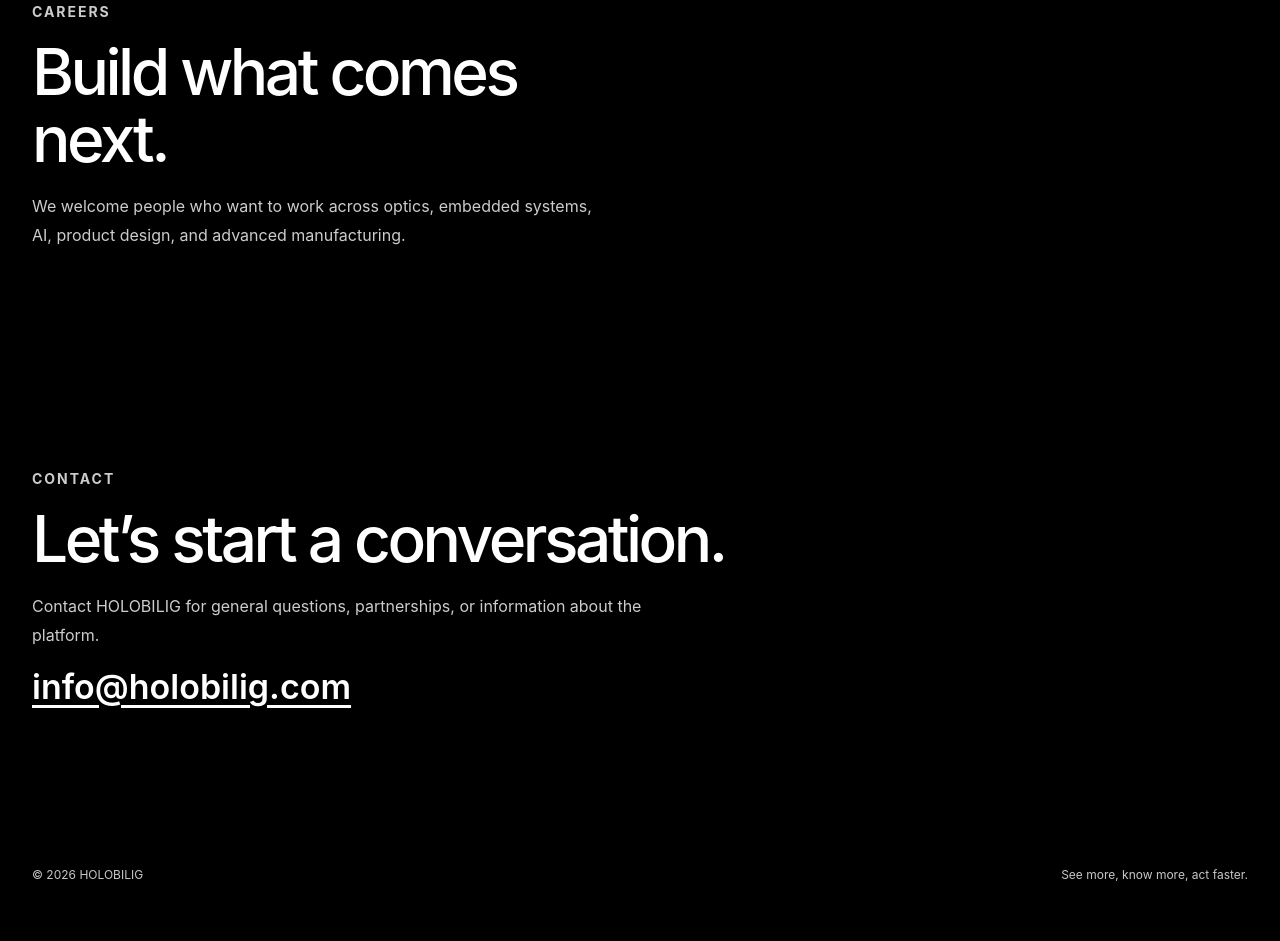
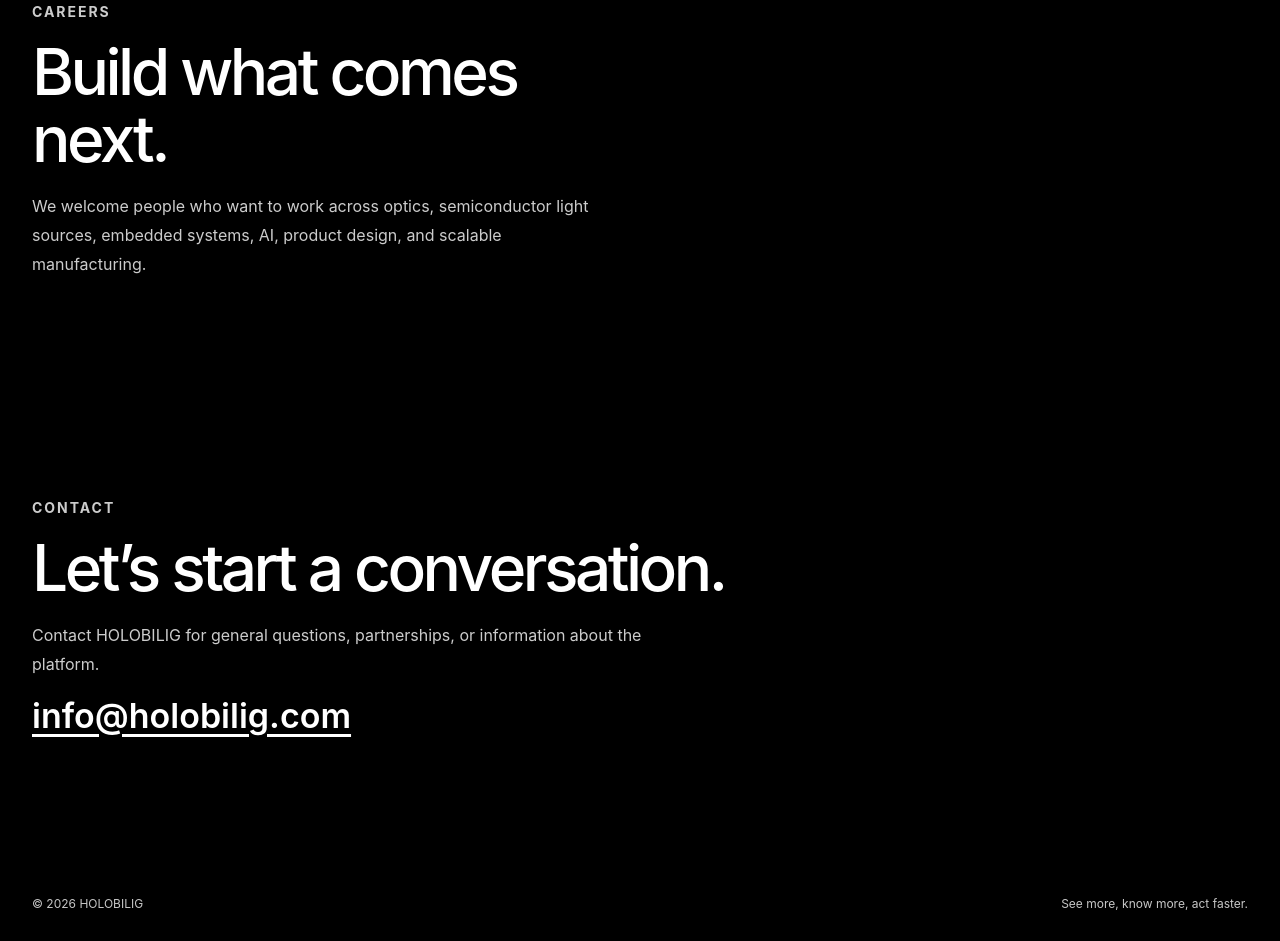
Before and after one commit to pemgenc/haytham-vision-site, a plain HTML site: page index.html in a window 1280 px wide. Shown: the part 3282-4223 px from the top of the page. Before the commit the page ends 4194 px from the top, so only its background shows below. Drawn offline with Linux system fonts and the light colour scheme.

Commit message:
Update index.html

```diff
--- a/index.html
+++ b/index.html
@@ -531,7 +531,7 @@
           <p class="eyebrow" data-i18n="careersEyebrow">Careers</p>
           <div class="section-heading">
             <h2 data-i18n="careersTitle">Build what comes next.</h2>
-            <p data-i18n="careersDescription">We welcome people who want to work across optics, embedded systems, AI, product design, and advanced manufacturing.</p>
+            <p data-i18n="careersDescription">We welcome people who want to work across optics, semiconductor light sources, embedded systems, AI, product design, and scalable manufacturing.</p>
           </div>
         </div>
       </div>
@@ -602,7 +602,7 @@
         technologyImage: "Optical display components integrated into a glasses temple",
         careersEyebrow: "Careers",
         careersTitle: "Build what comes next.",
-        careersDescription: "We welcome people who want to work across optics, embedded systems, AI, product design, and advanced manufacturing.",
+        careersDescription: "We welcome people who want to work across optics, semiconductor light sources, embedded systems, AI, product design, and scalable manufacturing.",
         careersImage: "Engineering team working on wearable optical technology",
         contactEyebrow: "Contact",
         contactTitle: "Let’s start a conversation.",
@@ -653,7 +653,7 @@
         technologyImage: "Gözlük sapına entegre edilmiş optik ekran bileşenleri",
         careersEyebrow: "Kariyer",
         careersTitle: "Geleceği birlikte inşa edelim.",
-        careersDescription: "Optik, gömülü sistemler, yapay zekâ, ürün tasarımı ve ileri üretim alanlarında çalışmak isteyen herkesi bekliyoruz.",
+        careersDescription: "Optik, yarıiletken ışık kaynakları, gömülü sistemler, yapay zekâ, ürün tasarımı ve ölçeklenebilir üretim alanlarında çalışmak isteyen herkesi bekliyoruz.",
         careersImage: "Giyilebilir optik teknoloji üzerinde çalışan mühendislik ekibi",
         contactEyebrow: "İletişim",
         contactTitle: "Bir sohbet başlatalım.",
```
